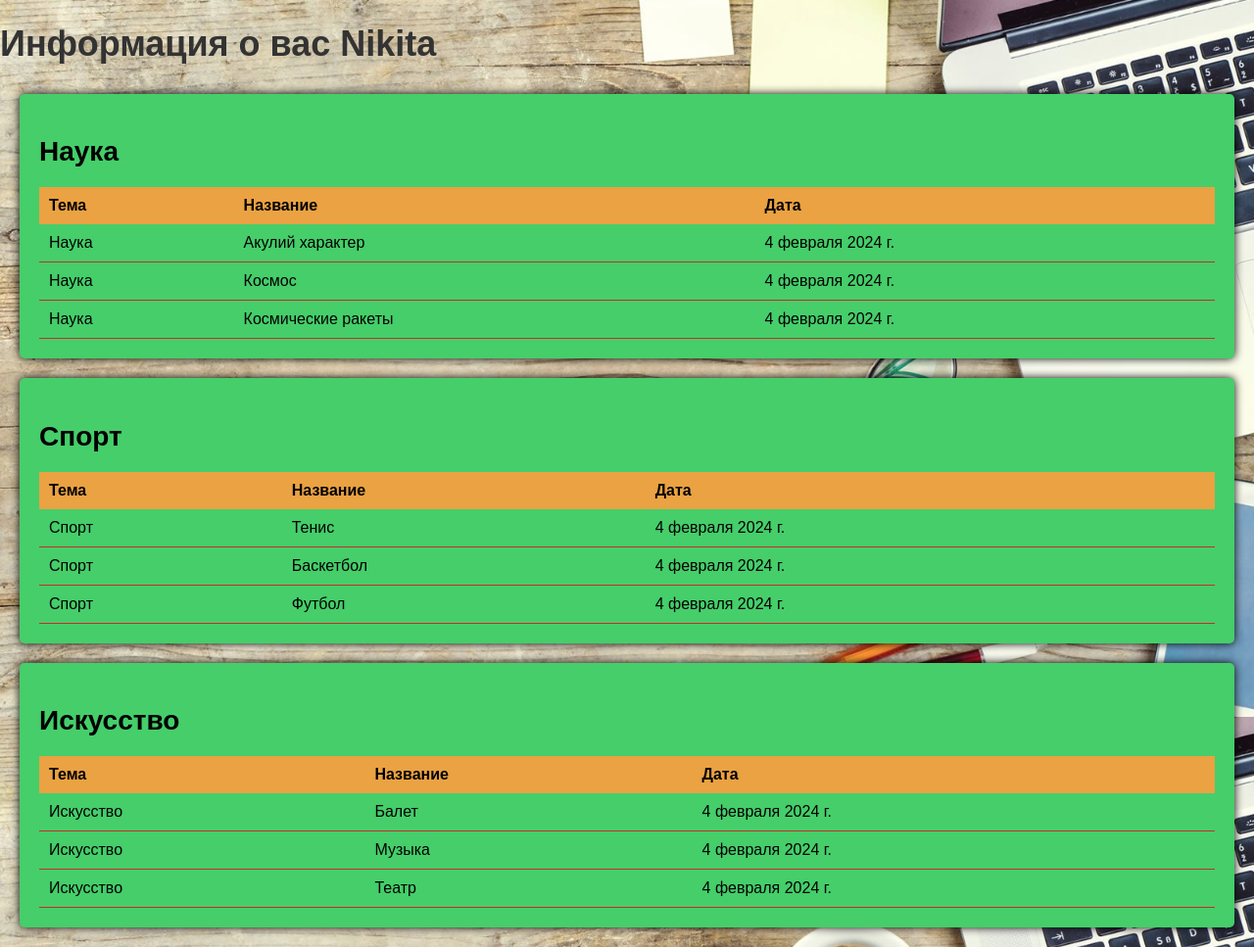
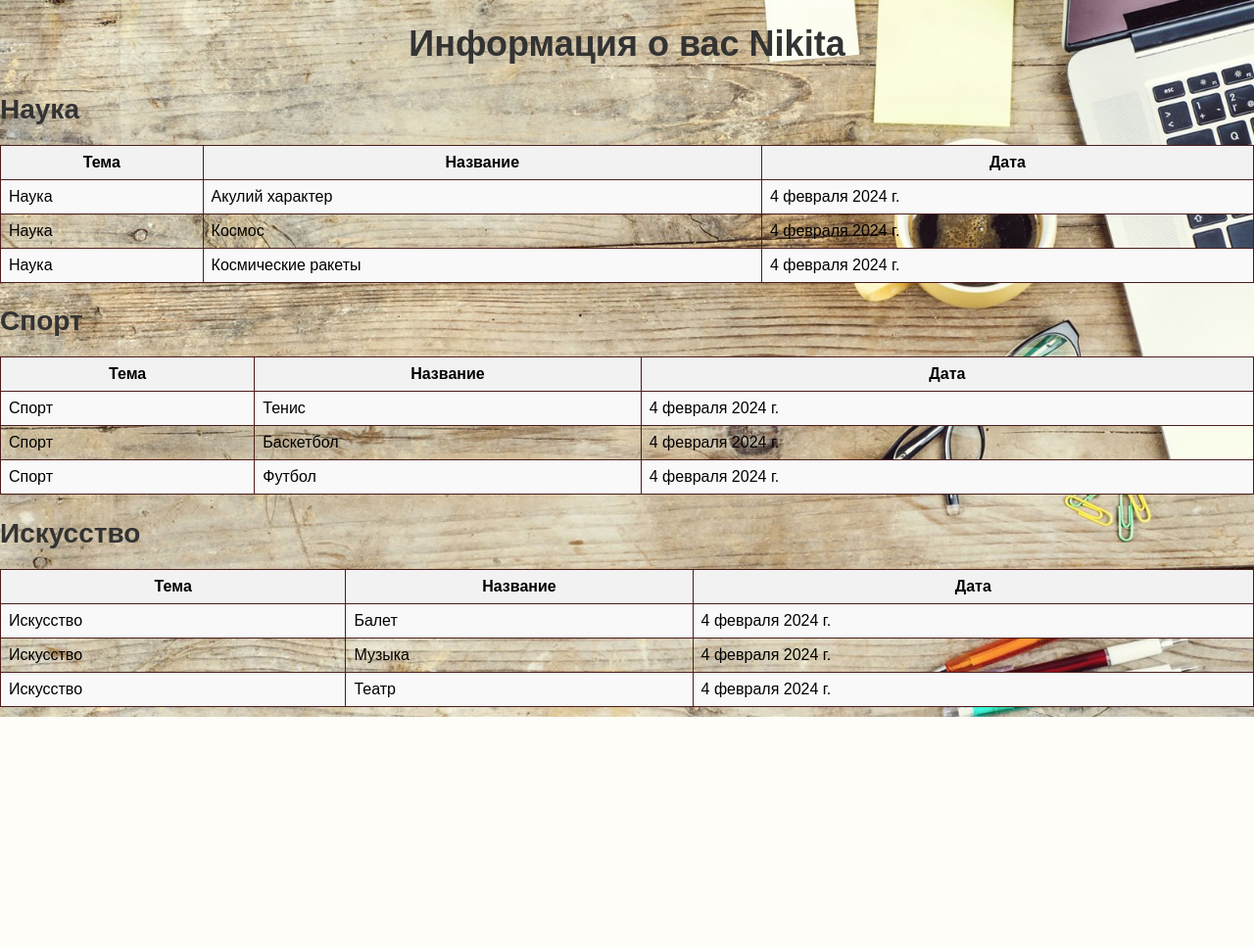
Before and after one commit to Kurlyp-Nikita/Diplom_Project_Articles, a Django app: template templates/registration/profile_user.html in a window 1280 px wide. Shown: the part 68-1035 px from the top of the page at 98% size. After the commit the page ends 800 px from the top, so only its background shows below. Run offline with Django 5.2, Linux system fonts and the light colour scheme; the template is opened without the code that fills it: values that come from a table or form of the project are taken from there, others are empty; a user stored in the database is signed in; data comes from the database, SQL or seed files in the repository.

Commit message:
новые стили

```diff
--- a/catalog/static/profile_user.css
+++ b/catalog/static/profile_user.css
@@ -1,39 +1,46 @@
-.container {
-    margin: 20px;
+.scrollingDiv {
+    max-height: 200px;
+    overflow-y: auto;
+    padding: 10px;
+    margin-bottom: 20px;
+    background-color: #f9f9f9;
+    border: 1px solid #ccc;
 }
 
-.sience, .sport, .art {
-    margin: 20px;
-    padding: 20px;
-    background-color: #45ce6a;
-    border-radius: 5px;
-    box-shadow: 0 0 10px rgb(0, 0, 0);
+h1 {
+    text-align: center;
 }
 
-h2 {
-    color: #000000;
-    margin-bottom: 10px;
+.scrollingDiv h2 {
+    background-color: #9f6c2d;
+    padding: 10px;
+    margin: 0;
+}
+
+.scrollingDiv p {
+    padding: 10px;
+    margin: 0;
 }
 
 .info-table {
     width: 100%;
     border-collapse: collapse;
-    margin-top: 20px;
+    margin-top: 10px;
+}
+
+.info-table th, .info-table td {
+    border: 1px solid #4b1c1c;
+    padding: 8px;
 }
 
 .info-table th {
-    background-color: #eaa242;
-    color: #000000;
-    font-weight: bold;
-    padding: 10px;
-    text-align: left;
+    background-color: #f2f2f2;
 }
 
-.info-table td {
-    padding: 10px;
-    border-bottom: 1px solid #c92b2b;
+.info-table tr:nth-child(even) {
+    background-color: #f9f9f9;
 }
 
-p {
-    color: #000000;
+.info-table tr:hover {
+    background-color: #f5f5f5;
 }
```
